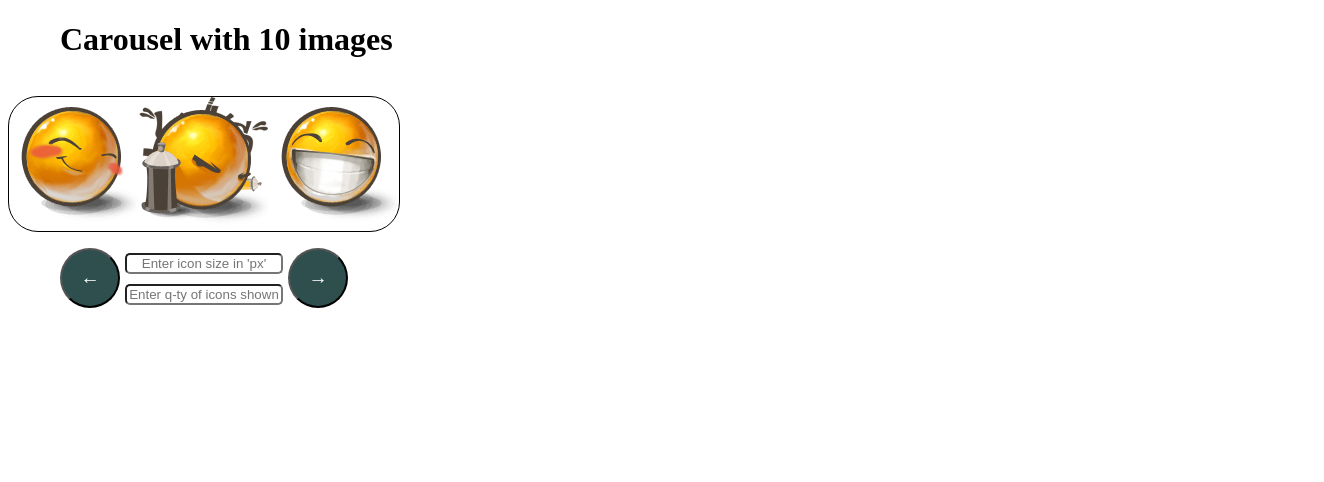
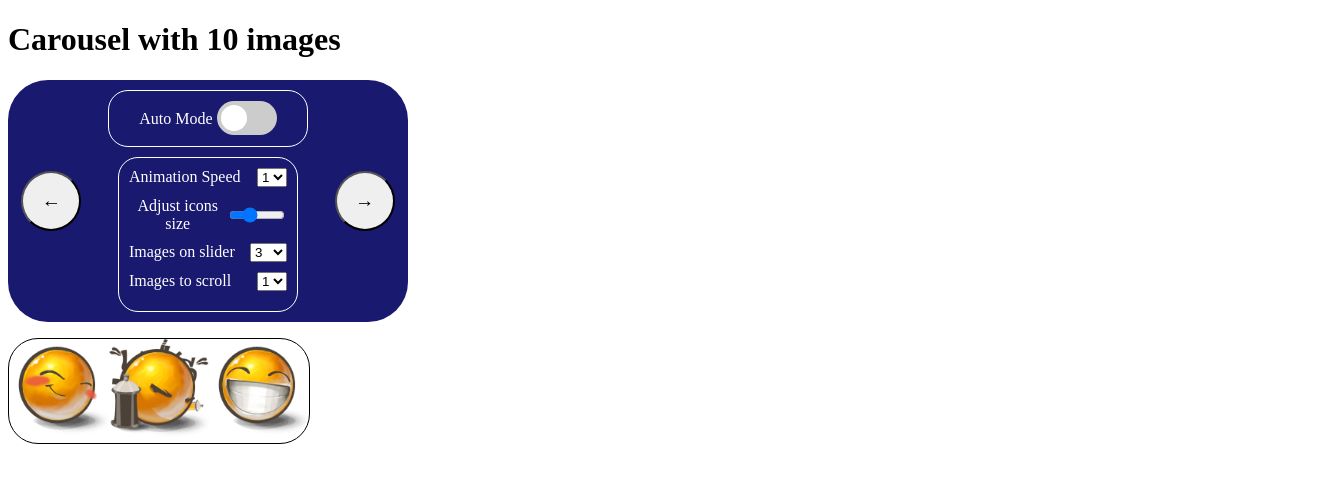
Before and after one commit to mate-academy/react_carousel, a React (Create React App) app: page / in a window 1280 px wide. Shown: the top 482 px of the page, 1324 px wide, since content can reach past the window. Built offline with nearby package versions, Linux system fonts and the light colour scheme; the HTML template or start-up script is replaced by a standard one.

Commit message:
solution ver.2

```diff
--- a/src/components/Carousel.css
+++ /dev/null
@@ -1,52 +0,0 @@
-.carousel__list {
-  padding: 0;
-  display: inline-flex;
-  overflow: hidden;
-  border: 1px solid black;
-  border-radius: 30px;
-  margin-right: 10px;
-}
-
-.carousel__list_item {
-  display: inline;
-  position: relative;
-  transition: right 0.8s;
-
-}
-
-.control {
-  display: flex;
-  width: fit-content;
-  position: relative;
-}
-
-.control__button {
-  width: 60px;
-  height: 60px;
-  border-radius: 50%;
-  background-color: darkslategray;
-  color: white;
-  font-size: larger;
-}
-
-.control__button:focus {
-  outline: none;
-}
-
-.control__input {
-  width: 150px;
-  border-radius: 5px;
-  margin: 5px;
-}
-
-.control__input::placeholder {
-  text-align: center;
-}
-
-.control__input:focus {
-  outline: none;
-}
-
-.header {
-  position: relative;
-}
--- a/src/components/Carousel.js
+++ b/src/components/Carousel.js
@@ -1,165 +1,236 @@
 import React from 'react';
-import './Carousel.css';
+import './Carousel.scss';
 import PropTypes from 'prop-types';
+import cn from 'classnames';
 
 class Carousel extends React.PureComponent {
-  state = {
-    tempImageSize: '',
-    tempImageQty: '',
-    defaultSize: 130,
-    defaultQty: 3,
-    size: 0,
-    qty: 0,
-    move: 0,
+  constructor(props) {
+    super(props);
+    this.animation = null;
   }
 
-  handleInputSize = (event) => {
-    this.setState({ tempImageSize: +event.target.value });
+  state = {
+    images: this.props.images,
+    imageSize: 100,
+    imageQty: 3,
+    imagesToSlide: 1,
+    moveSteps: 0,
+    move: 0,
+    infinite: false,
+    animationInterval: 1000,
   }
 
-  handleInputQty = (event) => {
-    this.setState({ tempImageQty: +event.target.value });
-  }
+  handleImageSize = (event) => {
+    const newSize = +event.target.value;
 
-  resetState = () => {
-    this.setState(() => ({
-      tempImageSize: '',
-      tempImageQty: '',
+    this.setState(state => ({
+      imageSize: newSize,
+      move: 0,
     }));
   }
 
-  handleSubmit = (event) => {
-    event.preventDefault();
-    this.state.tempImageSize > 0
-    && this.state.tempImageQty > 0
-    && this.state.tempImageQty <= this.props.images.length
-      ? this.setState(state => ({
-        size: state.tempImageSize,
-        qty: state.tempImageQty,
-      })) : this.setState(state => ({
-        size: state.defaultSize,
-        qty: state.defaultQty,
-      }));
-    this.resetState();
+  handleImageQty = (event) => {
+    this.setState({ imageQty: +event.target.value });
   }
 
-  checkSize = () => (
-    this.state.size === 0
-      ? `${this.state.defaultSize}px`
-      : `${this.state.size}px`
+  defineCarouselWidth = () => (
+    this.state.imageQty * this.state.imageSize
   )
 
-  checkWidth = () => (
-    this.state.qty === 0
-      ? `${this.state.defaultSize * this.state.defaultQty}px`
-      : `${this.state.qty * this.state.size}px`
-  )
+  handleImagesToSlide = (event) => {
+    this.setState({ imagesToSlide: +event.target.value });
+  }
 
-  moveFwdCustom = () => {
-    (this.state.size
-    * this.props.images.length
-    - this.state.move
-    - this.state.size
-    * this.state.qty < this.state.size * this.state.qty
+  defineFwdMoveStep = () => {
+    (this.state.move + this.state.imageSize * this.state.imagesToSlide)
+    > (this.props.images.length * this.state.imageSize
+      - this.state.imageSize * this.state.imageQty)
       ? this.setState(state => ({
-        move: state.move + state.size
-          * this.props.images.length
-          - state.move
-          - state.size
-          * state.qty,
+        move: state.move
+          + ((state.images.length * state.imageSize) - state.move
+            - (state.imageSize * state.imageQty)),
+        moveSteps: state.moveSteps + 1,
       }))
       : this.setState(state => ({
-        move: state.move + (state.size * state.qty),
-      })));
+        move: state.move + state.imageSize * state.imagesToSlide,
+        moveSteps: state.moveSteps + 1,
+      }));
   }
 
-  moveFwdDefault = () => {
-    (this.state.defaultSize
-    * this.props.images.length
-    - this.state.move
-    - this.state.defaultSize
-    * this.state.defaultQty < this.state.defaultSize * this.state.defaultQty
-      ? this.setState(state => ({
-        move: state.move + state.defaultSize
-          * this.props.images.length
-          - state.move
-          - state.defaultSize
-          * state.defaultQty,
-      }))
-      : this.setState(state => ({
-        move: state.move + (state.defaultSize * state.defaultQty),
-      })));
-  }
-
-  moveRevCustom = () => {
-    (this.state.move < this.state.size * this.state.qty
+  defineRevMoveStep = () => {
+    this.state.move - this.state.imageSize * this.state.imagesToSlide < 0
       ? this.setState(state => ({
         move: 0,
       }))
       : this.setState(state => ({
-        move: state.move - (state.size * state.qty),
-      })));
+        move: state.move - state.imageSize * state.imagesToSlide,
+      }));
   }
 
-  moveRevDefault = () => {
-    (this.state.move < this.state.defaultSize * this.state.defaultQty
-      ? this.setState(state => ({
-        move: 0,
-      }))
-      : this.setState(state => ({
-        move: state.move - (state.defaultSize * state.defaultQty),
-      })));
+  handleNextClick = () => {
+    this.state.move === this.props.images.length * this.state.imageSize
+    - this.state.imageSize * this.state.imageQty
+      ? this.setState({ move: 0 })
+      : this.defineFwdMoveStep();
   }
 
-  defineMoveControl = () => (
-    this.state.size * this.state.qty < 286
-      ? 0
-      : `${(this.state.size * this.state.qty - 286) / 2}px`
-  )
-
-  handleNextButton = () => {
-    this.state.size > 0 && this.state.qty > 0
-      ? this.moveFwdCustom()
-      : this.moveFwdDefault();
+  handlePrevClick = () => {
+    this.state.move === 0 ? this.setState(state => ({
+      move: this.props.images.length * state.imageSize
+          - state.imageSize * state.imageQty,
+    }))
+      : this.defineRevMoveStep();
   }
 
-  handlePrevButton = () => {
-    this.state.size > 0 && this.state.qty > 0
-      ? this.moveRevCustom()
-      : this.moveRevDefault();
+  setAnimationInterval = (event) => {
+    this.setState({ animationInterval: (+event.target.value) * 1000 });
   }
 
-  moveControl = () => (
-    this.state.size === 0
-      ? '52px'
-      : this.defineMoveControl()
-  )
+  defineAnimation = () => {
+    !this.state.infinite
+      ? this.animation = setInterval(() => {
+        this.handleNextClick();
+      }, this.state.animationInterval)
+      : clearInterval(this.animation);
+  }
+
+  infiniteRotate = () => {
+    this.setState(state => ({
+      infinite: !state.infinite,
+    }));
+    this.defineAnimation();
+  }
 
   render() {
+    const { images,
+      imageSize,
+      imageQty,
+      imagesToSlide,
+      move,
+      infinite,
+      animationInterval } = this.state;
+
     return (
       <div className="carousel">
         <h1
-          style={{ left: this.moveControl() }}
           className="header"
         >
           Carousel with
           {' '}
-          {this.props.images.length}
+          {images.length}
           {' '}
           images
         </h1>
+        <div className="control">
+
+          <button
+            disabled={infinite}
+            className="control__button"
+            type="button"
+            onClick={this.handlePrevClick}
+          >
+            &larr;
+          </button>
+
+          <div className="control__settings">
+            <div className="control__settings_toggle">
+              <span>Auto Mode</span>
+              <span>   </span>
+              <label className="switch">
+                <input type="checkbox" onChange={this.infiniteRotate} />
+                <span className="slider round" />
+              </label>
+            </div>
+
+            <div
+              className={cn(infinite
+                ? 'control__settings_disabled'
+                : 'control__settings_active')}
+            >
+              <div className="control__settings_element">
+                <label htmlFor="animation__speed">Animation Speed</label>
+                <select
+                  id="animation__speed"
+                  disabled={infinite}
+                  onChange={this.setAnimationInterval}
+                  value={animationInterval / 1000}
+                >
+                  <option>1</option>
+                  <option>2</option>
+                  <option>3</option>
+                  <option>4</option>
+                  <option>5</option>
+                </select>
+
+              </div>
+              <div className="control__settings_element">
+                <span>Adjust icons size</span>
+                <input
+                  className="element__slider"
+                  disabled={infinite}
+                  onChange={this.handleImageSize}
+                  type="range"
+                  defaultValue="100"
+                  min="50"
+                  max="200"
+                />
+              </div>
+              <div className="control__settings_element">
+
+                <label htmlFor="images_to_show">Images on slider</label>
+                <select
+                  disabled={infinite}
+                  value={imageQty}
+                  onChange={this.handleImageQty}
+                  id="images_to_show"
+                >
+
+                  {images.map((el, index) => (
+                    <option key={el}>{index + 1}</option>
+                  ))}
+                </select>
+              </div>
+              <div className="control__settings_element">
+
+                <label htmlFor="images_to_move">Images to scroll</label>
+                <select
+                  disabled={infinite}
+                  value={imagesToSlide}
+                  id="images_to_move"
+                  onChange={this.handleImagesToSlide}
+                >
+                  {(images.filter((el, index) => (
+                    index <= (images.length - imageQty - 1)
+                  ))).map((el, index) => (
+                    <option key={el}>{index + 1}</option>
+                  ))}
+                </select>
+              </div>
+
+            </div>
+          </div>
+          <button
+            disabled={infinite}
+            className="control__button"
+            type="button"
+            onClick={this.handleNextClick}
+          >
+            &rarr;
+          </button>
+        </div>
+
         <ul
-          style={{ width: this.checkWidth() }}
+          style={{ width: this.defineCarouselWidth() }}
           className="carousel__list"
         >
-          {this.props.images.map((img, index) => (
+          {images.map((img, index) => (
             <li
               key={+index}
               className="carousel__list_item"
-              style={{ right: `${this.state.move}px` }}
+              style={{ right: `${move}px` }}
             >
               <img
-                style={{ width: this.checkSize() }}
+                style={{ width: imageSize }}
                 className="carousel__list_image"
                 src={img}
                 alt={index + 1}
@@ -167,43 +238,6 @@ class Carousel extends React.PureComponent {
             </li>
           ))}
         </ul>
-        <div
-          className="control"
-          style={{ left: this.moveControl() }}
-        >
-          <button
-            className="control__button"
-            type="button"
-            onClick={this.handlePrevButton}
-          >
-            &larr;
-          </button>
-          <div>
-            <form onSubmit={this.handleSubmit}>
-              <input
-                className="control__input"
-                value={this.state.tempImageSize}
-                onChange={this.handleInputSize}
-                placeholder="Enter icon size in 'px'"
-              />
-            </form>
-            <form onSubmit={this.handleSubmit}>
-              <input
-                className="control__input"
-                value={this.state.tempImageQty}
-                onChange={this.handleInputQty}
-                placeholder="Enter q-ty of icons shown"
-              />
-            </form>
-          </div>
-          <button
-            className="control__button"
-            type="button"
-            onClick={this.handleNextButton}
-          >
-            &rarr;
-          </button>
-        </div>
       </div>
     );
   }
--- /dev/null
+++ b/src/components/Carousel.scss
@@ -0,0 +1,146 @@
+.carousel__list {
+  padding: 0;
+  display: inline-flex;
+  overflow: hidden;
+  border: 1px solid black;
+  border-radius: 30px;
+  margin-right: 10px;
+  &_item {
+    display: inline;
+    position: relative;
+    transition: right 0.8s;
+  }
+}
+
+.control {
+  width: 400px;
+  border-radius: 40px;
+  display: flex;
+  align-items: center;
+  justify-content: space-around;
+  text-align: center;
+  position: relative;
+  background-color: midnightblue;
+  color: white;
+  &__settings {
+    width: 50%;
+    display: flex;
+    flex-direction: column;
+    &_element {
+      padding-bottom: 10px;
+      display: flex;
+      justify-content: space-between;
+    }
+    &_toggle {
+      margin-top: 10px;
+      padding: 10px;
+      line-height: 35px;
+      border: 1px solid white;
+      border-radius: 20px;
+
+    }
+    &_disabled {
+      color: white;
+      opacity: 30%;
+      padding: 10px;
+      margin: 10px;
+      border: 1px solid white;
+      border-radius: 20px;
+    }
+    &_active {
+      padding: 10px;
+      margin: 10px;
+      border: 1px solid white;
+      border-radius: 20px;
+    }
+  }
+
+  &__input {
+    width: 150px;
+    border-radius: 5px;
+    margin: 5px;
+    &::placeholder {
+      text-align: center;
+    }
+    &:focus {
+      outline: none;
+    }
+  }
+
+  &__button {
+    width: 60px;
+    height: 60px;
+    border-radius: 50%;
+    color: black;
+    font-size: larger;
+    &:disabled {
+      background-color: #535693;
+    }
+    &:focus {
+      outline: none;
+    }
+  }
+}
+
+.element__slider {
+  width: 40%;
+}
+
+.switch {
+  position: relative;
+  display: inline-block;
+  width: 60px;
+  height: 34px;
+}
+
+.switch input {
+  opacity: 0;
+  width: 0;
+  height: 0;
+}
+
+.slider {
+  position: absolute;
+  cursor: pointer;
+  top: 0;
+  left: 0;
+  right: 0;
+  bottom: 0;
+  background-color: #ccc;
+  -webkit-transition: 0.4s;
+  transition: 0.4s;
+}
+
+.slider:before {
+  position: absolute;
+  content: "";
+  height: 26px;
+  width: 26px;
+  left: 4px;
+  bottom: 4px;
+  background-color: white;
+  -webkit-transition: 0.4s;
+  transition: 0.4s;
+}
+
+input:checked + .slider {
+  background-color: #2196f3;
+}
+
+input:focus + .slider {
+  box-shadow: 0 0 1px #2196f3;
+}
+
+input:checked + .slider:before {
+  -webkit-transform: translateX(26px);
+  -ms-transform: translateX(26px);
+  transform: translateX(26px);
+}
+
+.slider.round {
+  border-radius: 34px;
+}
+
+.slider.round:before {
+  border-radius: 50%;
+}
```
